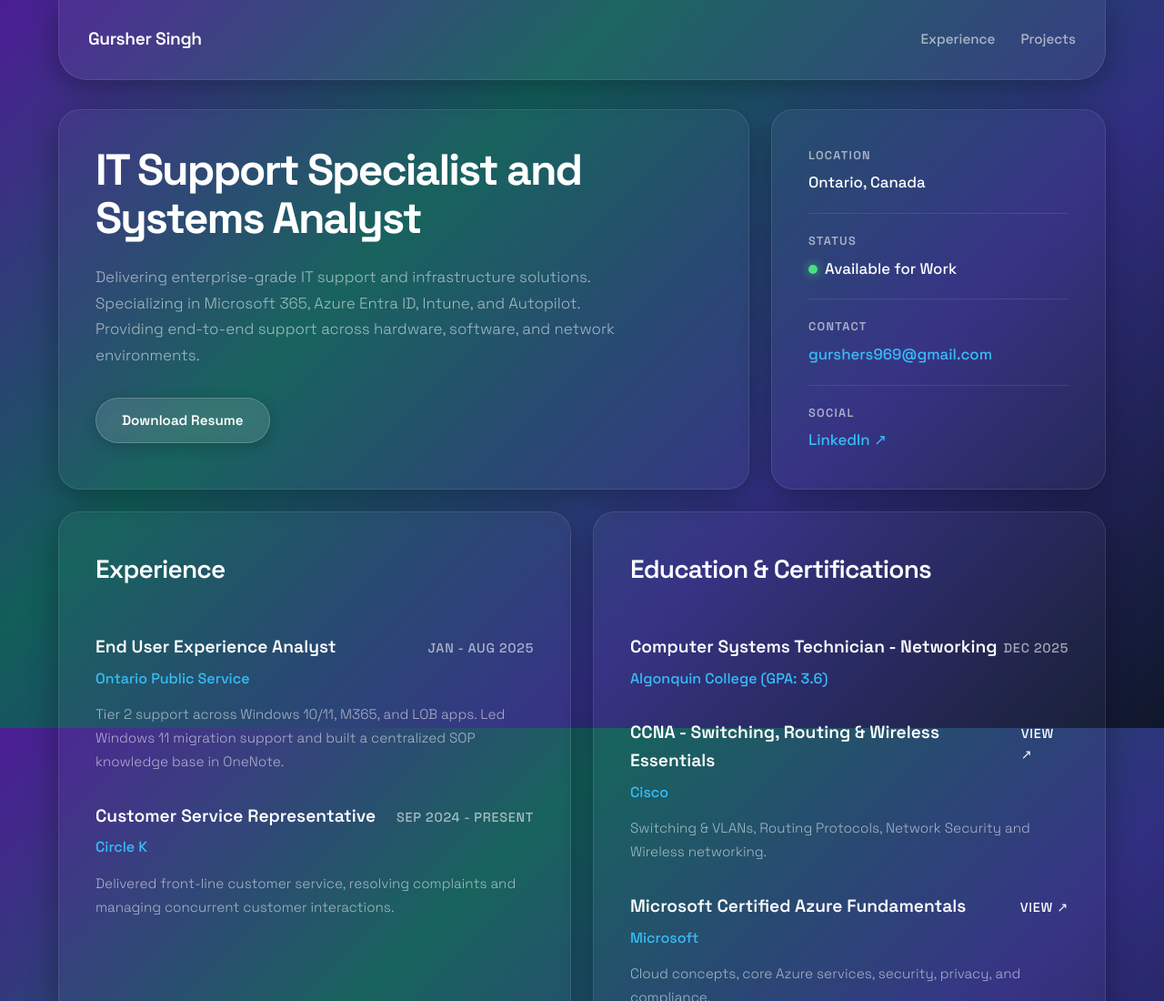
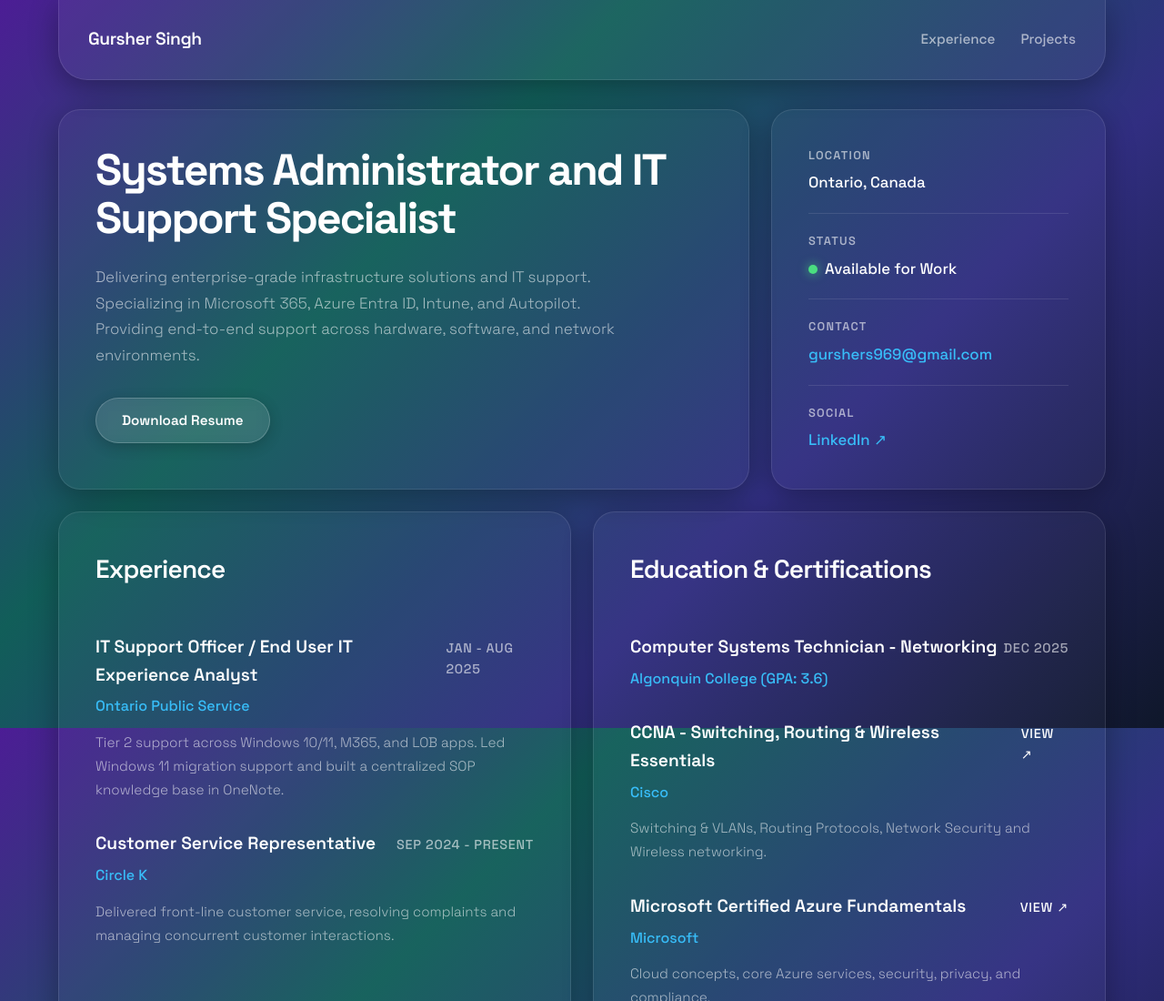
Before and after one commit to gursher-singh/gursher-singh.github.io, a website built with Vite: page index.html in a window 1280 px wide. Shown: the top 1100 px of the page at 91% size. Built offline with nearby package versions, Linux system fonts and the light colour scheme.

Commit message:
Update index.html

```diff
--- a/index.html
+++ b/index.html
@@ -20,8 +20,8 @@
     <main class="bento-grid">
       <!-- Hero -->
       <div class="bento-card col-span-8">
-        <h1>IT Support Specialist and Systems Analyst</h1>
-        <p>Delivering enterprise-grade IT support and infrastructure solutions.<p>
+        <h1>Systems Administrator and IT Support Specialist</h1>
+        <p>Delivering enterprise-grade infrastructure solutions and IT support.<p>
         <p>Specializing in Microsoft 365, Azure Entra ID, Intune, and Autopilot.<p>
         <p>Providing end-to-end support across hardware, software, and network environments.</p>
         <div style="margin-top: 32px;">
@@ -57,7 +57,7 @@
         <div class="exp-list" style="margin-top: 24px;">
           <div class="exp-item">
             <div class="exp-header">
-              <span class="exp-role">End User Experience Analyst</span>
+              <span class="exp-role">IT Support Officer / End User IT Experience Analyst</span>
               <span class="exp-date">Jan - Aug 2025</span>
             </div>
             <span class="exp-company">Ontario Public Service</span>
```
